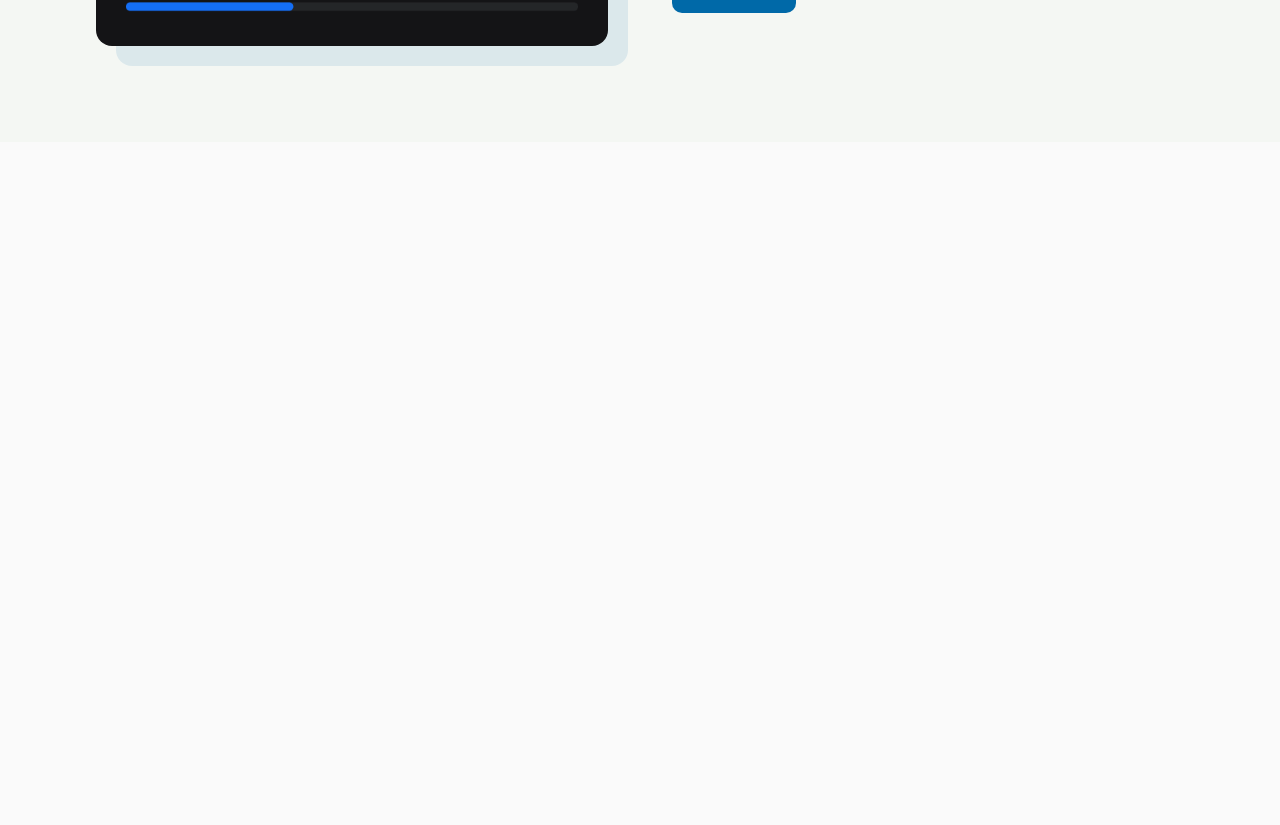
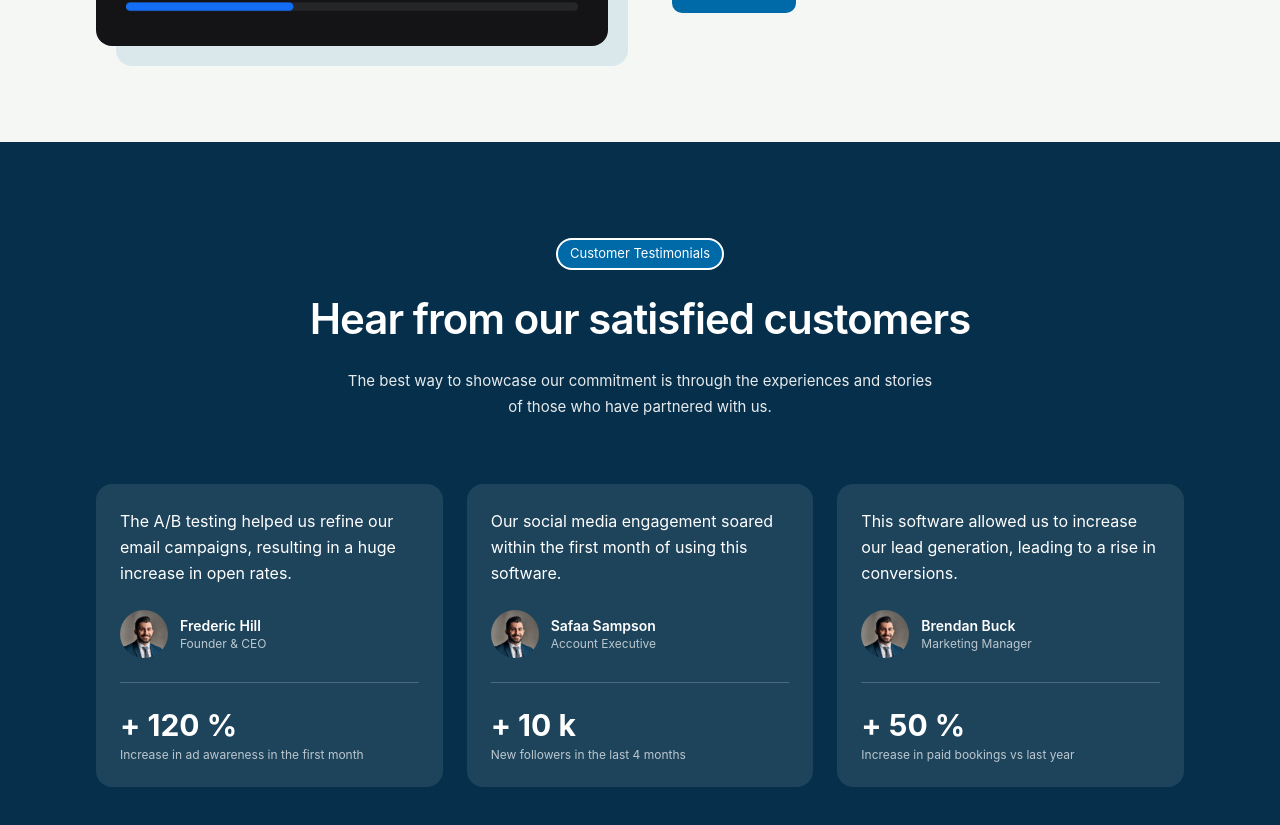
Before and after one commit to HalabiDaniel/daniels-boilerplate, a Next.js app: page / in a window 1280 px wide. Shown: the part 2437-3262 px from the top of the page. Before the commit the page ends 2579 px from the top, so only its background shows below. Built offline with nearby package versions, Linux system fonts and the light colour scheme; no server answers.

Commit message:
Add testimonials section

```diff
--- a/app/page.tsx
+++ b/app/page.tsx
@@ -2,6 +2,7 @@ import Hero1 from "@/components/home/hero-1"
 import Hero2 from "@/components/home/hero-2"
 import About1 from "@/components/home/about-1"
 import SideBySide from "@/components/home/side-by-side"
+import Testimonials from "@/components/home/testimonials"
 
 export default function Home() {
   return (
@@ -9,6 +10,7 @@ export default function Home() {
       <Hero1 />
       <About1 />
       <SideBySide />
+      <Testimonials />
     </div>
   );
 }
--- a/components/home/about-1.tsx
+++ b/components/home/about-1.tsx
@@ -51,12 +51,8 @@ export default function About1() {
         </div>
       </div>
 
-      <div className="container mx-auto px-4 pb-16 pt-[320px] md:pt-[360px] space-y-16">
-        {/* First Row: Two Columns */}
-        <div className="grid grid-cols-1 lg:grid-cols-2 gap-12 lg:gap-16">
-          {/* Left Column: Pill-Title-Subtitle */}
-          <div className="space-y-4">
-            {/* Pill */}
+      <div className="container mx-auto px-4 pb-16 pt-[320px] md:pt-[360px] space-y-8">
+        {/* Pill */}
             <div
               className="inline-block px-3 py-1 rounded-full text-white text-[13px] border-2 border-white"
               style={{
@@ -65,6 +61,10 @@ export default function About1() {
             >
               About the Boilerplate
             </div>
+        {/* First Row: Two Columns */}
+        <div className="grid grid-cols-1 lg:grid-cols-2 gap-12 lg:gap-16">
+          {/* Left Column: Pill-Title-Subtitle */}
+          <div className="space-y-4">
             <h2
               className="font-semibold text-3xl md:text-[42px] md:leading-[50px] text-white"
               style={{
@@ -106,7 +106,7 @@ export default function About1() {
         </div>
 
         {/* Second Row: 4 Counter Columns */}
-        <div className="grid grid-cols-2 lg:grid-cols-4 gap-8 lg:gap-12">
+        <div className="grid grid-cols-2 lg:grid-cols-4 gap-8 lg:gap-12 mt-16">
           {counters.map((counter, index) => (
             <div key={index} className="text-center lg:text-left">
               <div
--- /dev/null
+++ b/components/home/testimonials.tsx
@@ -0,0 +1,122 @@
+'use client';
+
+import Image from 'next/image';
+
+const testimonials = [
+  {
+    quote: "The A/B testing helped us refine our email campaigns, resulting in a huge increase in open rates.",
+    name: "Frederic Hill",
+    position: "Founder & CEO",
+    image: "/testimonials.png",
+    metric: "+ 120 %",
+    metricLabel: "Increase in ad awareness in the first month"
+  },
+  {
+    quote: "Our social media engagement soared within the first month of using this software.",
+    name: "Safaa Sampson",
+    position: "Account Executive",
+    image: "/testimonials.png",
+    metric: "+ 10 k",
+    metricLabel: "New followers in the last 4 months"
+  },
+  {
+    quote: "This software allowed us to increase our lead generation, leading to a rise in conversions.",
+    name: "Brendan Buck",
+    position: "Marketing Manager",
+    image: "/testimonials.png",
+    metric: "+ 50 %",
+    metricLabel: "Increase in paid bookings vs last year"
+  }
+];
+
+export default function Testimonials() {
+  return (
+    <section
+      className="w-full py-16 md:py-24"
+      style={{
+        backgroundColor: 'oklch(0.293 0.066 243.157)'
+      }}
+    >
+      <div className="container mx-auto px-4">
+        {/* Header Section */}
+        <div className="flex flex-col items-center text-center space-y-6 mb-16">
+          {/* Pill */}
+          <div
+            className="px-3 py-1 rounded-full text-white text-[13px] border-2 border-white"
+            style={{
+              background: 'oklch(0.5 0.134 242.749)'
+            }}
+          >
+            Customer Testimonials
+          </div>
+
+          {/* Heading */}
+          <h2
+            className="font-semibold text-3xl md:text-[42px] md:leading-[50px] text-white"
+            style={{
+              letterSpacing: '-1px'
+            }}
+          >
+            Hear from our satisfied customers
+          </h2>
+
+          {/* Text */}
+          <p className="text-sm md:text-[15px] md:leading-[26px] font-normal text-white/90 max-w-[600px]">
+            The best way to showcase our commitment is through the experiences and stories of those who have partnered with us.
+          </p>
+        </div>
+
+        {/* Testimonials Grid */}
+        <div className="grid grid-cols-1 md:grid-cols-2 lg:grid-cols-3 gap-6">
+          {testimonials.map((testimonial, index) => (
+            <div
+              key={index}
+              className="bg-white/10 backdrop-blur-sm rounded-2xl p-6 space-y-6"
+            >
+              {/* Quote */}
+              <p className="text-white text-base md:text-[16px] leading-relaxed">
+                {testimonial.quote}
+              </p>
+
+              {/* Person Info */}
+              <div className="flex items-center gap-3">
+                {/* Photo Circle */}
+                <div className="relative w-12 h-12 rounded-full overflow-hidden flex-shrink-0">
+                  <Image
+                    src={testimonial.image}
+                    alt={testimonial.name}
+                    fill
+                    className="object-cover"
+                  />
+                </div>
+
+                {/* Name and Position */}
+                <div>
+                  <p className="text-white font-semibold text-sm">
+                    {testimonial.name}
+                  </p>
+                  <p className="text-white/70 text-xs">
+                    {testimonial.position}
+                  </p>
+                </div>
+              </div>
+
+              {/* Divider */}
+              <div className="h-px bg-white/20" />
+
+              {/* Metric Section */}
+              <div>
+                <p className="text-white font-bold text-2xl md:text-3xl mb-1">
+                  {testimonial.metric}
+                </p>
+                <p className="text-white/70 text-xs">
+                  {testimonial.metricLabel}
+                </p>
+              </div>
+            </div>
+          ))}
+        </div>
+      </div>
+    </section>
+  );
+}
```
Also changed, not shown: public/testimonials.png (added).
